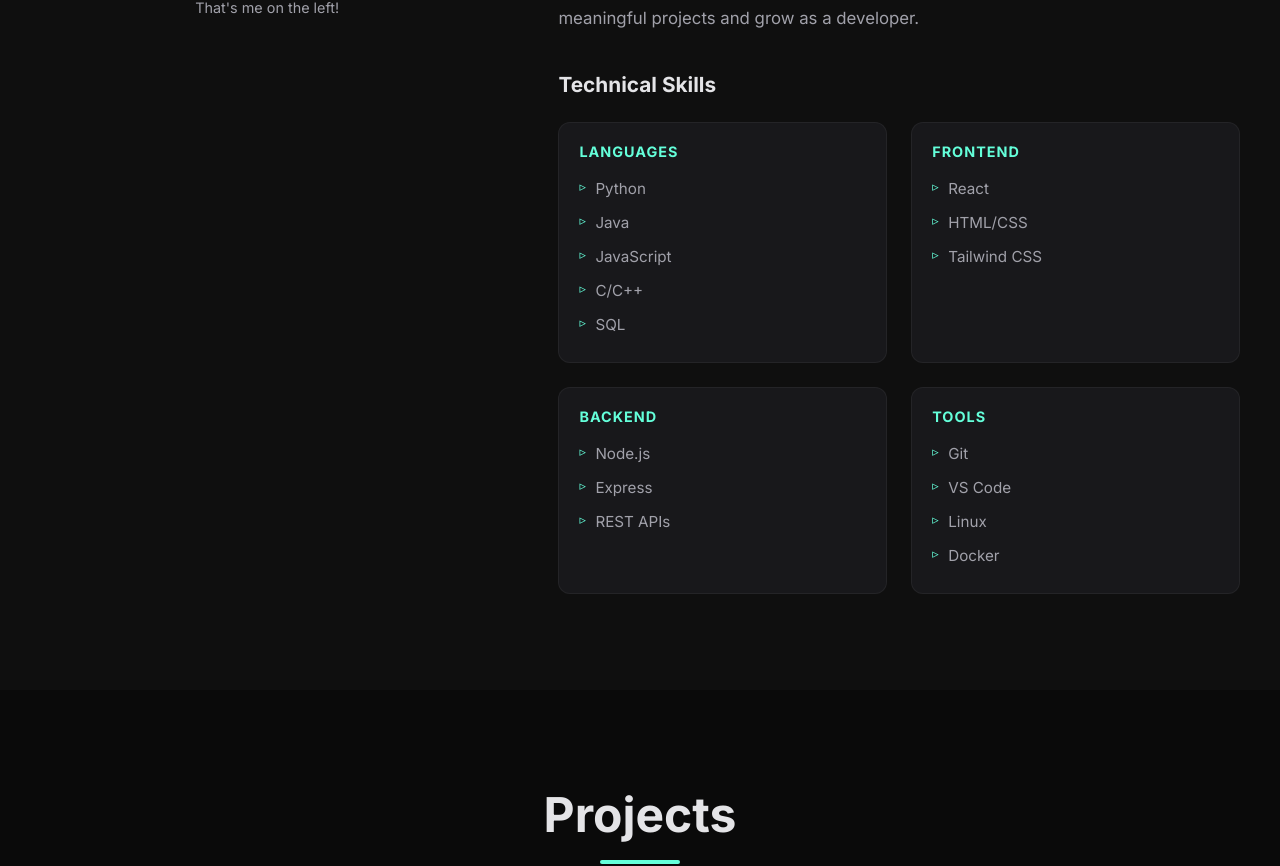
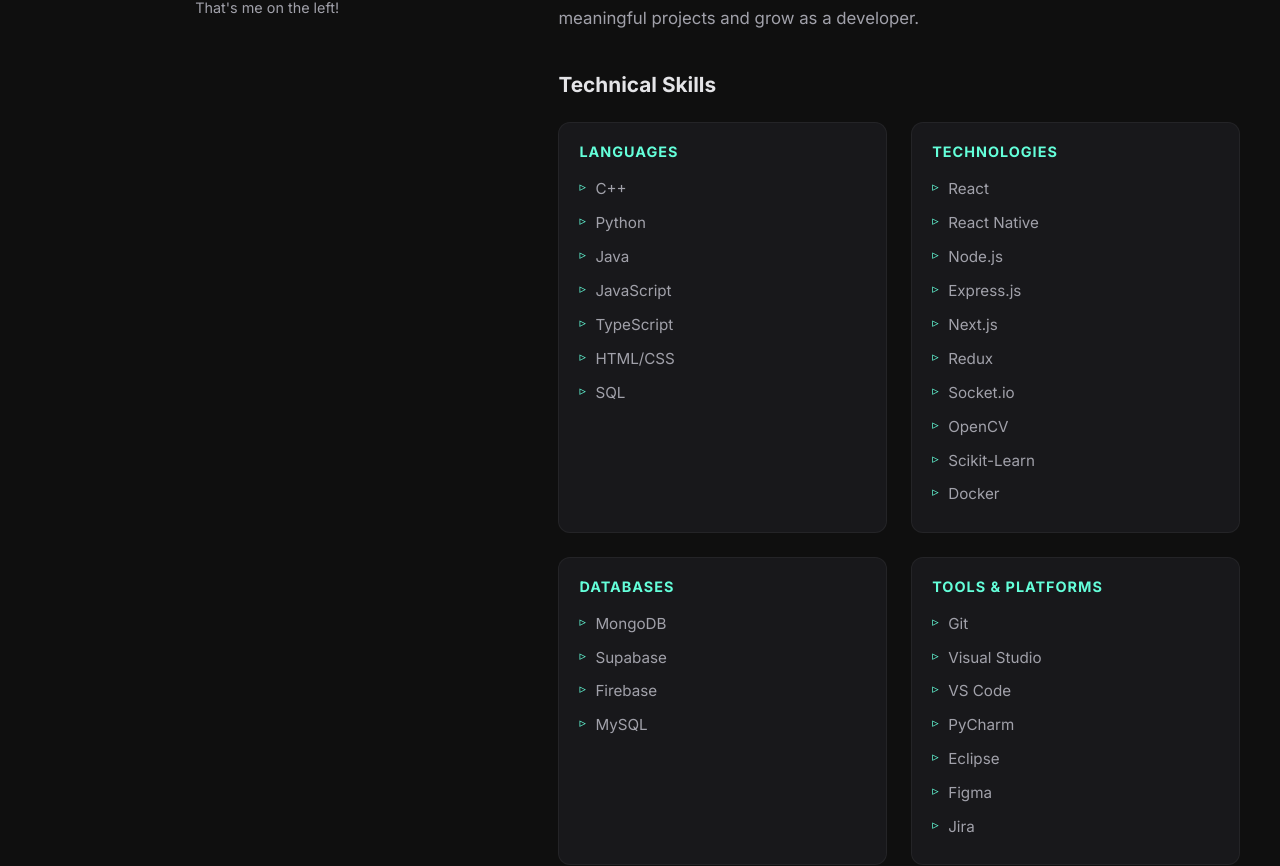
Before and after one commit to Shawn-source-debug/personal-website, a React (Vite) app: page / in a window 1280 px wide. Shown: the part 1395-2261 px from the top of the page. Built offline with nearby package versions, Linux system fonts and the light colour scheme.

Commit message:
Update skills to match resume

```diff
--- a/src/components/About.jsx
+++ b/src/components/About.jsx
@@ -2,10 +2,10 @@
 
 function About() {
   const skills = [
-    { category: 'Languages', items: ['Python', 'Java', 'JavaScript', 'C/C++', 'SQL'] },
-    { category: 'Frontend', items: ['React', 'HTML/CSS', 'Tailwind CSS'] },
-    { category: 'Backend', items: ['Node.js', 'Express', 'REST APIs'] },
-    { category: 'Tools', items: ['Git', 'VS Code', 'Linux', 'Docker'] },
+    { category: 'Languages', items: ['C++', 'Python', 'Java', 'JavaScript', 'TypeScript', 'HTML/CSS', 'SQL'] },
+    { category: 'Technologies', items: ['React', 'React Native', 'Node.js', 'Express.js', 'Next.js', 'Redux', 'Socket.io', 'OpenCV', 'Scikit-Learn', 'Docker'] },
+    { category: 'Databases', items: ['MongoDB', 'Supabase', 'Firebase', 'MySQL'] },
+    { category: 'Tools & Platforms', items: ['Git', 'Visual Studio', 'VS Code', 'PyCharm', 'Eclipse', 'Figma', 'Jira'] },
   ]
 
   return (
```
